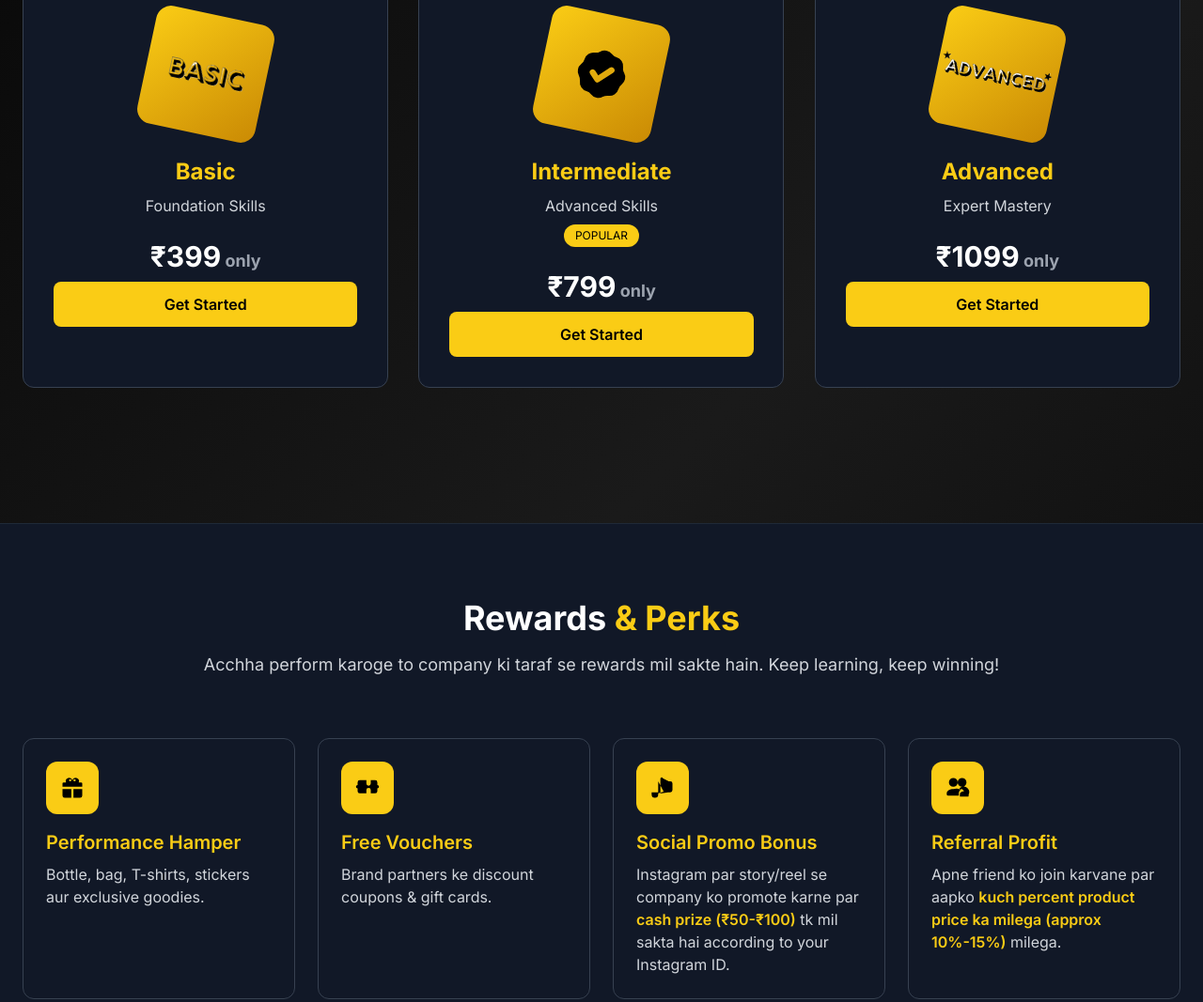
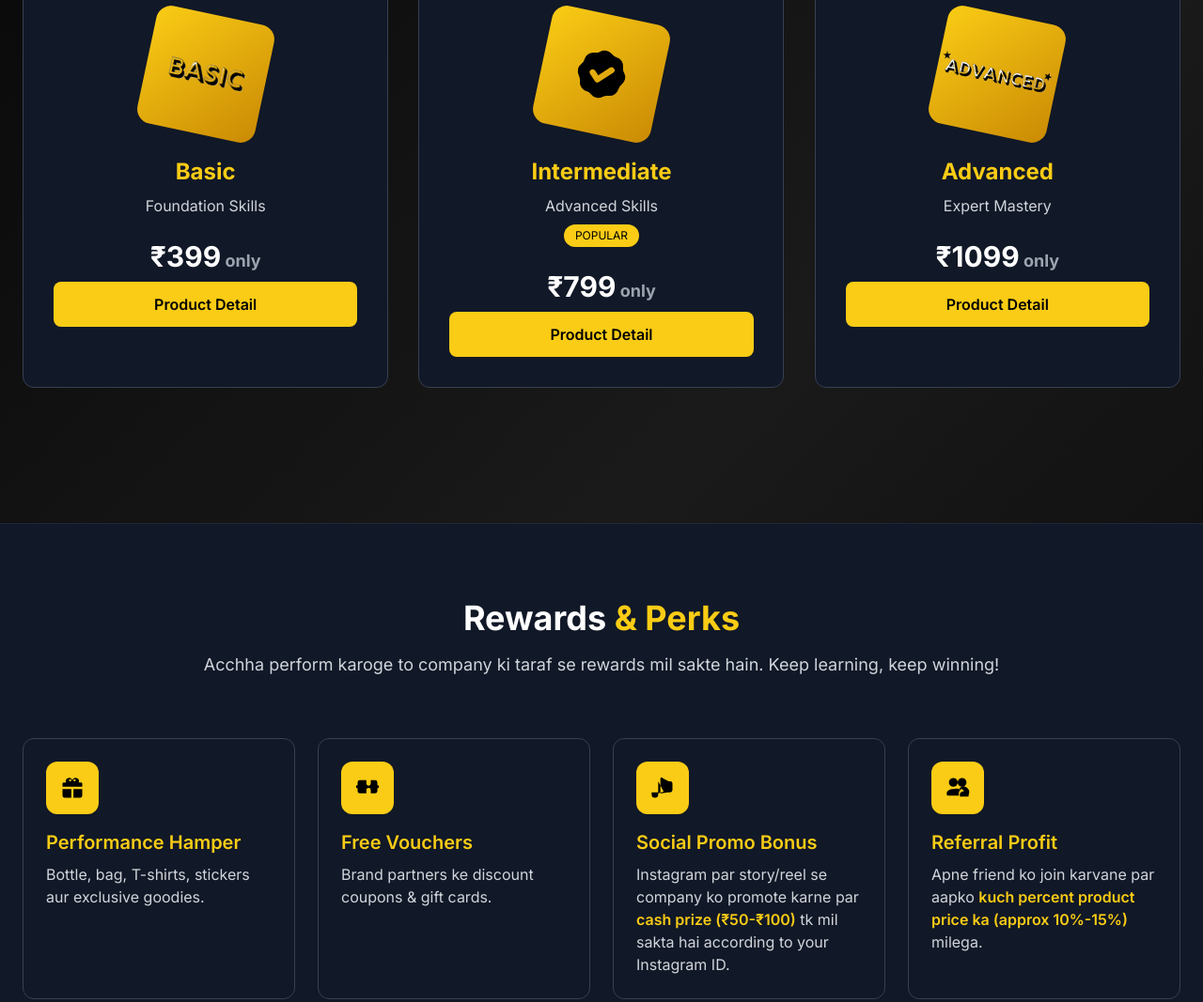
Before and after one commit to skillhive-debug/skillhive, a plain HTML site: page index.html in a window 1280 px wide. Shown: the part 826-1893 px from the top of the page at 94% size. Drawn offline with nearby package versions, Linux system fonts and the light colour scheme.

Commit message:
Update index.html

```diff
--- a/index.html
+++ b/index.html
@@ -143,7 +143,7 @@
                     <div class="text-center">
                         <p class="text-3xl font-bold mb-2">₹399<span class="text-lg text-gray-400"> only</span></p>
                         <button class="w-full bg-yellow-400 text-black py-3 rounded-lg font-semibold hover:bg-yellow-300 transition-colors">
-                            Get Started
+                            Product Detail
                         </button>
 
                     </div>
@@ -164,7 +164,7 @@
                     <div class="text-center">
                         <p class="text-3xl font-bold mb-2">₹799<span class="text-lg text-gray-400"> only</span></p>
                         <button class="w-full bg-yellow-400 text-black py-3 rounded-lg font-semibold hover:bg-yellow-300 transition-colors">
-                            Get Started
+                            Product Detail
                         </button>
                     </div>
                 </div>
@@ -182,7 +182,7 @@
                     <div class="text-center">
                         <p class="text-3xl font-bold mb-2">₹1099<span class="text-lg text-gray-400"> only</span></p>
                         <button class="w-full bg-yellow-400 text-black py-3 rounded-lg font-semibold hover:bg-yellow-300 transition-colors">
-                            Get Started
+                            Product Detail
                         </button>
                     </div>
                 </div>
@@ -277,7 +277,7 @@
             </svg>
           </div>
           <h3 class="text-xl font-semibold text-yellow-400 mb-2">Referral Profit</h3>
-          <p class="text-gray-300">Apne friend ko join karvane par aapko <span class="text-yellow-400 font-semibold">kuch percent product price ka milega (approx 10%-15%)</span> milega.</p>
+          <p class="text-gray-300">Apne friend ko join karvane par aapko <span class="text-yellow-400 font-semibold">kuch percent product price ka  (approx 10%-15%)</span> milega.</p>
         </div>
       </div>
 
```
